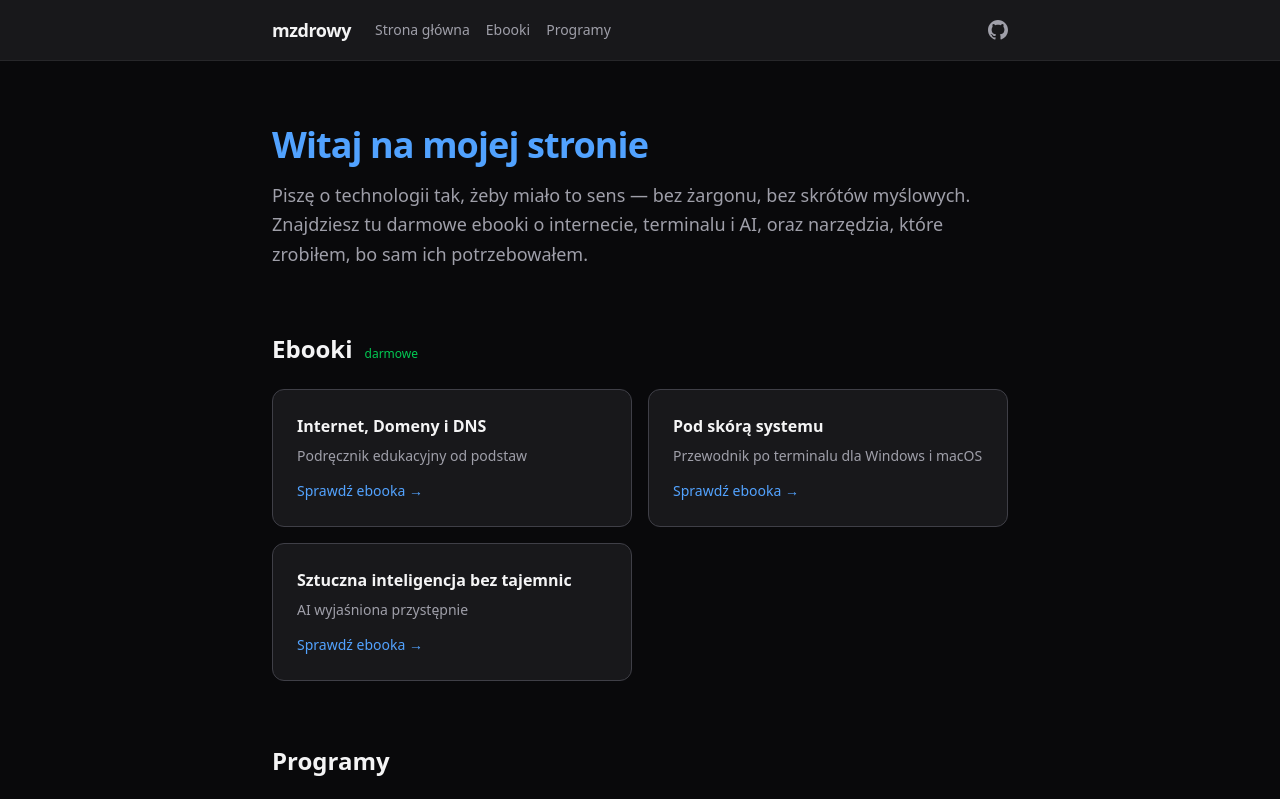
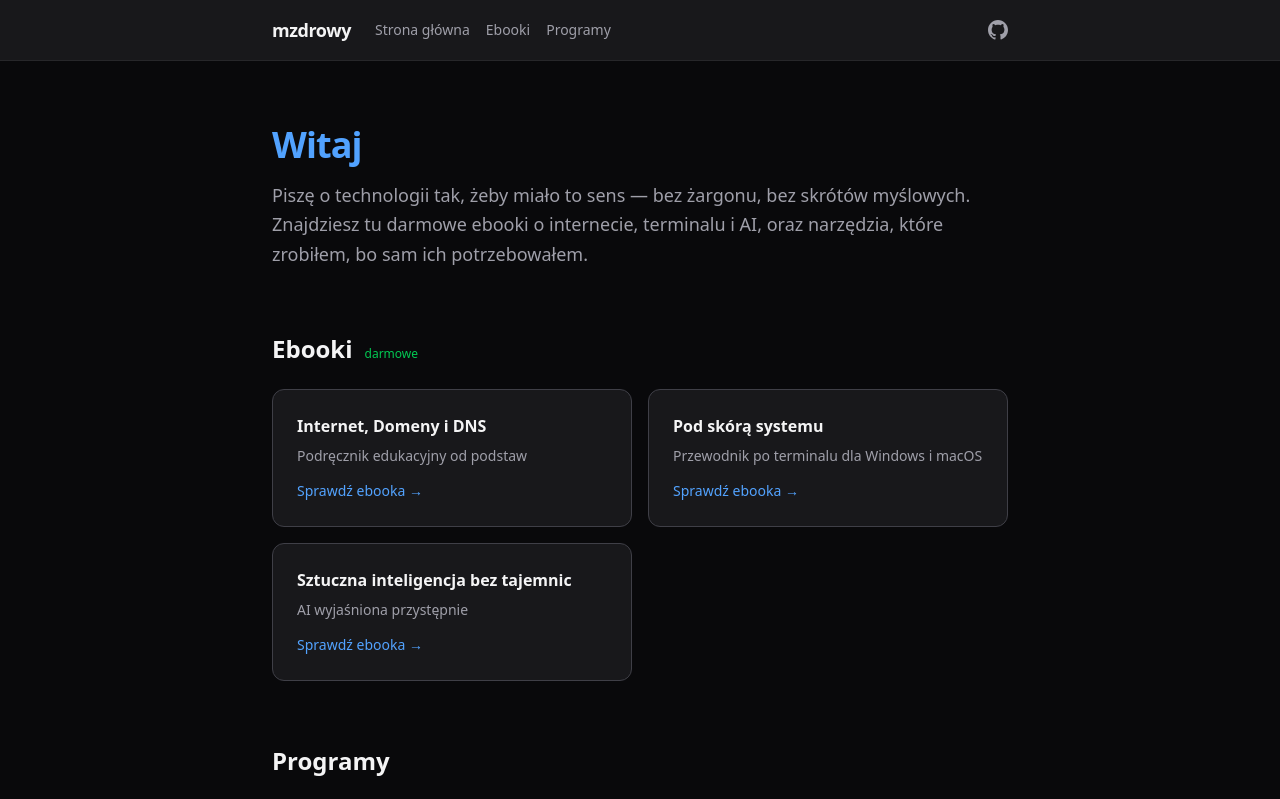
Before and after one commit to MzdrowY/mzdrowy.github.io, a Next.js app: page / in a window 1280 px wide. Shown: the top 799 px of the page. Built offline with nearby package versions, Linux system fonts and the light colour scheme; no server answers.

Commit message:
Remove 'moja strona' from heading

```diff
--- a/src/app/page.tsx
+++ b/src/app/page.tsx
@@ -7,7 +7,7 @@ export default function Home() {
     <div className="mx-auto max-w-3xl px-4 py-16">
       <section className="mb-16">
         <h1 className="mb-4 text-4xl font-bold tracking-tight text-blue-400">
-          Witaj na mojej stronie
+          Witaj
         </h1>
         <p className="text-lg leading-relaxed text-zinc-400">
           Piszę o technologii tak, żeby miało to sens — bez żargonu, bez skrótów myślowych. Znajdziesz tu darmowe ebooki o internecie, terminalu i AI, oraz narzędzia, które zrobiłem, bo sam ich potrzebowałem.
```
